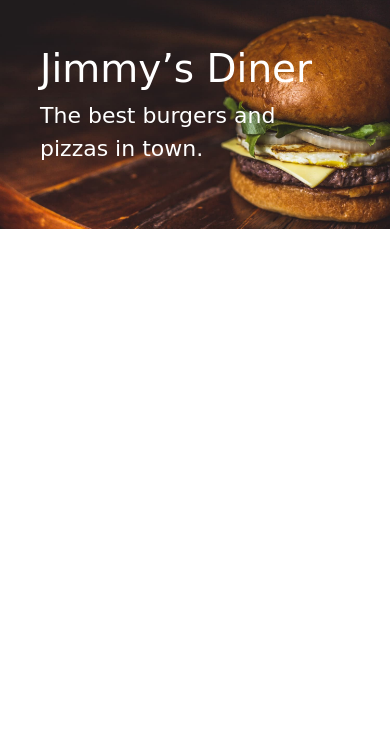
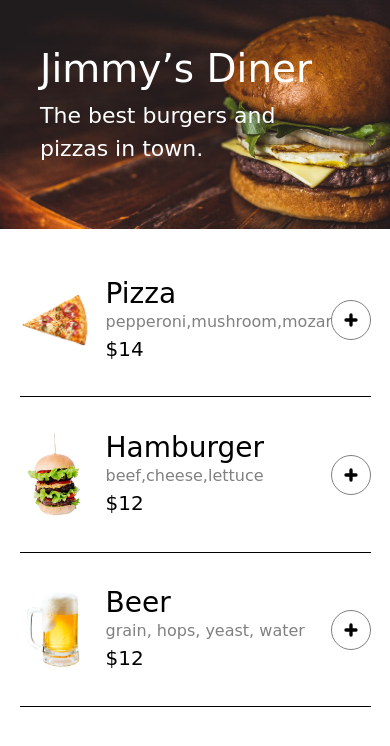
Before and after one commit to graficdoctor/soloproject-restaurant-ordering-app, a plain HTML site: page index.html in a window 390 px wide. Drawn offline with Linux system fonts and the light colour scheme; a web font is replaced by a local one.

Commit message:
responsive grid

```diff
--- a/app.js
+++ b/app.js
@@ -22,7 +22,7 @@ document.addEventListener('click', function (event) {
 });
 
 function loadMenuHtml() {
-	const menuFeedHtml = ``;
+	let menuFeedHtml = ``;
 	menuArray.forEach((menu) => {
 		menuFeedHtml += `
     	<div class="card">
@@ -114,4 +114,4 @@ paymentDetailsForm.addEventListener('submit', function (e) {
 	modal.style.display = 'none';
 });
 
-renderMenu()
+renderMenu();
--- a/index.css
+++ b/index.css
@@ -79,7 +79,7 @@ header p {
 
 .card {
 	display: grid;
-	grid-template-columns: 70px 1fr auto;
+	grid-template-columns: 70px minmax(0, 1fr) 40px;
 	align-items: center;
 	gap: 1em;
 	padding: 2em 0;
@@ -89,6 +89,7 @@ header p {
 .card--product {
 	display: flex;
 	flex-direction: column;
+  flex-wrap: wrap;
 }
 
 .small {
@@ -111,8 +112,8 @@ button[data-type='add-order'] {
 	border: 1px solid var(--clr-neutral-800);
 	border-radius: 50%;
 	background-color: var(--clr-neutral-100);
-	width: 50px;
-	height: 50px;
+	width: 40px;
+	height: 40px;
 	display: grid;
 	place-content: center;
 	font-family: var(--ff-button-order);
```
